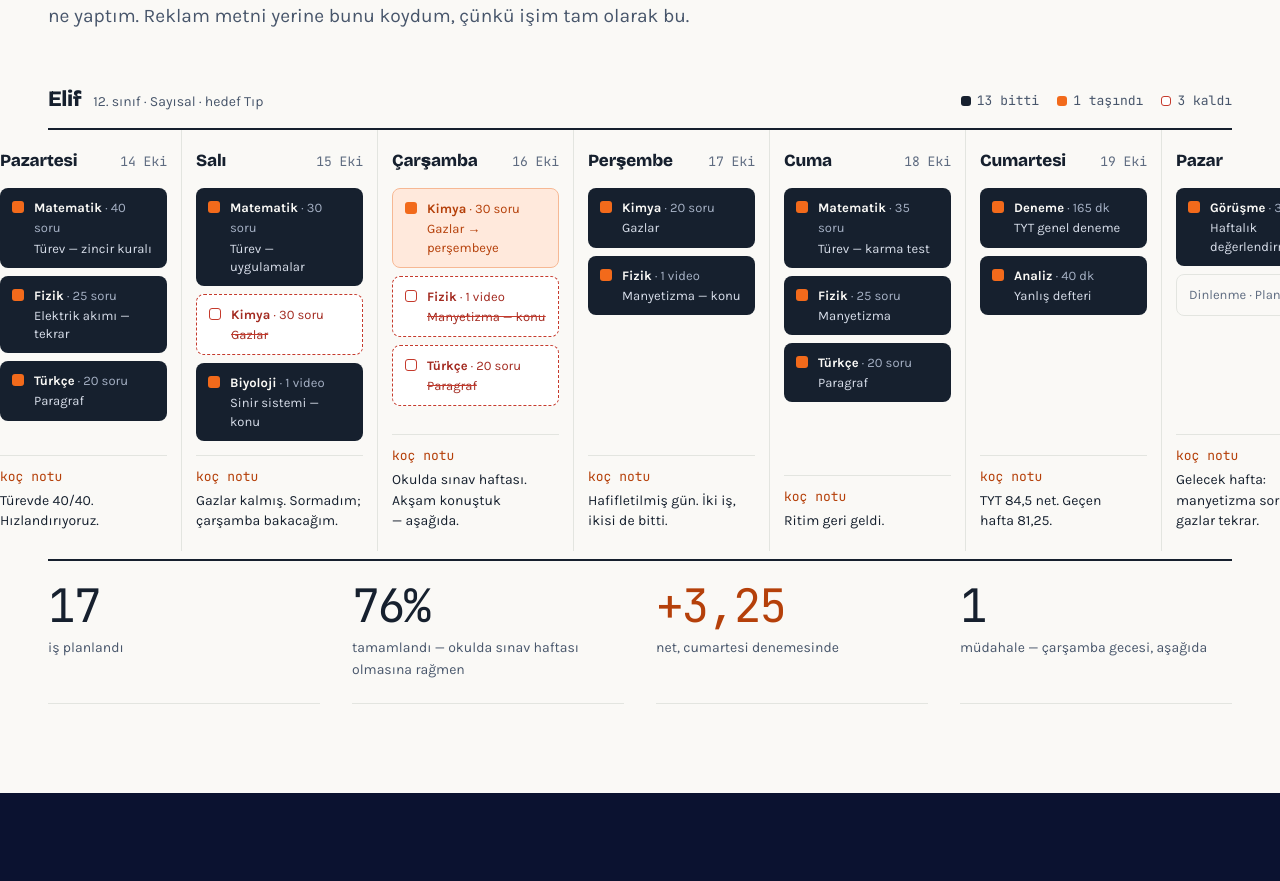
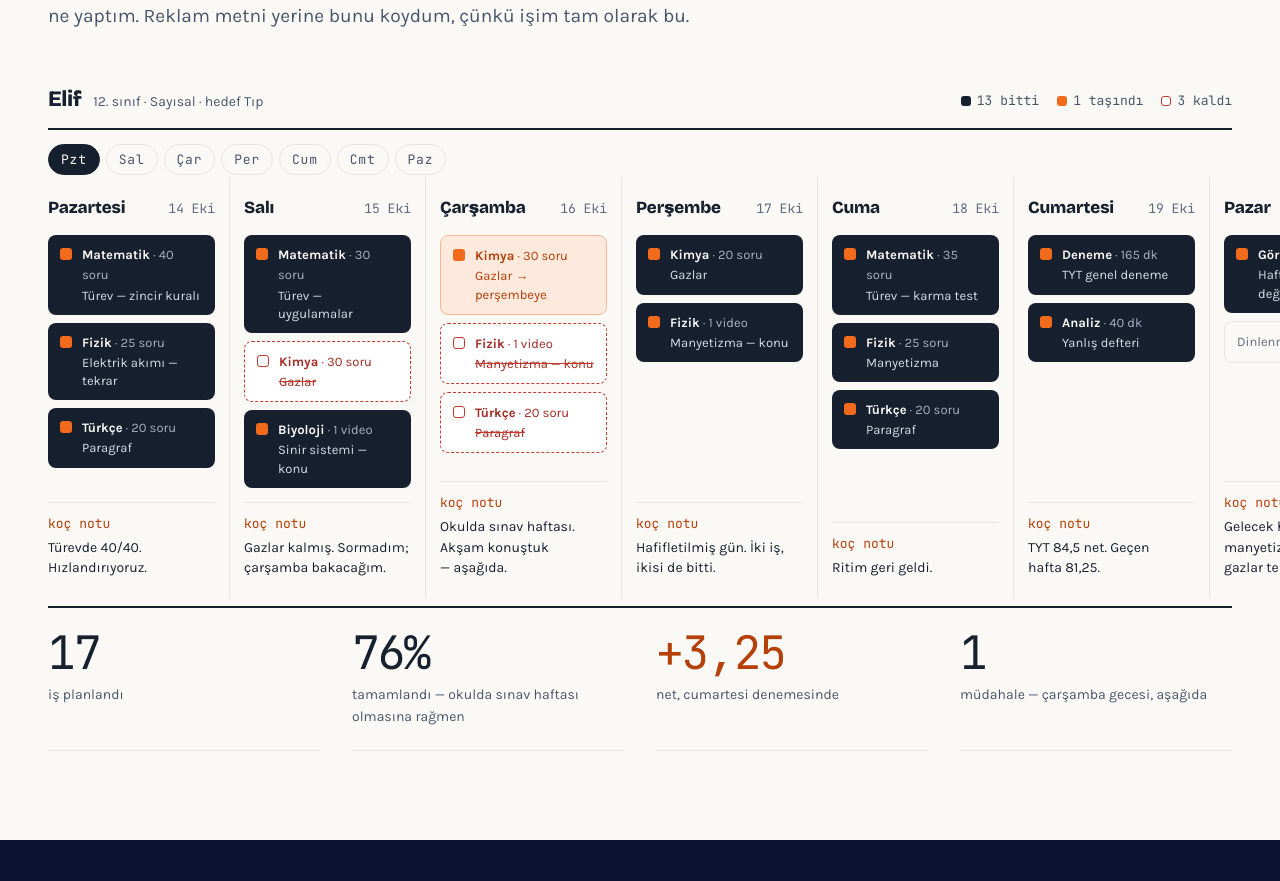
Before and after one commit to haleblioglukivanc/yks-kocluk, a React (Vite) app: page / in a window 1280 px wide. Shown: the part 985-1866 px from the top of the page. Built offline with nearby package versions, Linux system fonts and the light colour scheme; no server answers.

Commit message:
Tanıtım haftası: gün sekmeleri, tek seferlik kaydırma ipucu, kenar boşluğu düzeltmesi

```diff
--- a/src/ekranlar/Tanitim.jsx
+++ b/src/ekranlar/Tanitim.jsx
@@ -6,6 +6,82 @@ import '../tanitim.css'
 /* Koç videosu: public/video/koc.mp4 (10–20 sn, sessiz, döngü).
    Dosya yoksa lacivert zemin ve yer tutucu görünür; sayfa bozulmaz. */
 const VIDEO = '/video/koc.mp4'
+
+function Gunler() {
+  const kap = useRef(null)
+  const [aktif, setAktif] = useState(0)
+  const dokunuldu = useRef(false)
+
+  // Hangi gün görünüyor? (sekme vurgusu için)
+  useEffect(() => {
+    const el = kap.current
+    if (!el) return
+    const olc = () => {
+      const kolonlar = Array.from(el.children)
+      const sol = el.scrollLeft + parseFloat(getComputedStyle(el).paddingLeft || 0)
+      let i = 0
+      kolonlar.forEach((k, n) => { if (k.offsetLeft - sol <= 8) i = n })
+      setAktif(i)
+    }
+    el.addEventListener('scroll', olc, { passive: true })
+    const isaretle = () => { dokunuldu.current = true }
+    el.addEventListener('pointerdown', isaretle, { passive: true })
+    el.addEventListener('wheel', isaretle, { passive: true })
+    return () => { el.removeEventListener('scroll', olc); el.removeEventListener('pointerdown', isaretle); el.removeEventListener('wheel', isaretle) }
+  }, [])
+
+  // Bölüm ekrana ilk girdiğinde küçük bir "beni kaydır" hareketi (bir kez)
+  useEffect(() => {
+    const el = kap.current
+    if (!el) return
+    if (window.matchMedia?.('(prefers-reduced-motion: reduce)').matches) return
+    let yapildi = false
+    const go = new IntersectionObserver(([e]) => {
+      if (!e.isIntersecting || yapildi) return
+      yapildi = true; go.disconnect()
+      if (el.scrollWidth - el.clientWidth < 40 || dokunuldu.current) return
+      const bas = el.scrollLeft, mesafe = 56, sure = 900, t0 = performance.now()
+      const adim = (t) => {
+        if (dokunuldu.current) return
+        const k = Math.min(1, (t - t0) / sure)
+        el.scrollLeft = bas + Math.sin(k * Math.PI) * mesafe
+        if (k < 1) requestAnimationFrame(adim)
+      }
+      setTimeout(() => requestAnimationFrame(adim), 350)
+    }, { threshold: 0.35 })
+    go.observe(el)
+    return () => go.disconnect()
+  }, [])
+
+  const git = (i) => {
+    const el = kap.current; const k = el?.children[i]
+    if (!el || !k) return
+    dokunuldu.current = true
+    el.scrollTo({ left: k.offsetLeft - parseFloat(getComputedStyle(el).paddingLeft || 0), behavior: 'smooth' })
+  }
+
+  return (
+    <>
+      <div className="t-gun-sekmeler" role="tablist" aria-label="Haftanın günleri">
+        {gunler.map((g, i) => (
+          <button key={g.ad} type="button" role="tab" aria-selected={i === aktif}
+            className={'t-gun-sekme' + (i === aktif ? ' t-gun-sekme--aktif' : '')} onClick={() => git(i)}>
+            {g.kisa}
+          </button>
+        ))}
+      </div>
+      <div className="t-gunler" ref={kap}>
+        {gunler.map((g) => (
+          <div key={g.ad} className="t-gun">
+            <div className="t-gun-bas"><span className="t-gun-ad">{g.ad}</span><span className="t-gun-tarih">{g.tarih}</span></div>
+            <div className="t-gorevler">{g.gorevler.map((t, i) => <Gorev key={i} t={t} />)}</div>
+            <p className="t-koc-notu"><span>koç notu</span>{g.not}</p>
+          </div>
+        ))}
+      </div>
+    </>
+  )
+}
 
 function KocVideosu() {
   const [var_, setVar] = useState(false)
@@ -161,15 +237,7 @@ export default function Tanitim({ onGiris }) {
           </div>
         </div>
 
-        <div className="t-gunler">
-          {gunler.map((g) => (
-            <div key={g.ad} className="t-gun">
-              <div className="t-gun-bas"><span className="t-gun-ad">{g.ad}</span><span className="t-gun-tarih">{g.tarih}</span></div>
-              <div className="t-gorevler">{g.gorevler.map((t, i) => <Gorev key={i} t={t} />)}</div>
-              <p className="t-koc-notu"><span>koç notu</span>{g.not}</p>
-            </div>
-          ))}
-        </div>
+        <Gunler />
 
         <div className="t-ozet">
           <div><span className="t-ozet-sayi">{ozet.toplam}</span><span className="t-ozet-not">iş planlandı</span></div>
--- a/src/tanitim.css
+++ b/src/tanitim.css
@@ -108,7 +108,12 @@
 .t-lejant-kutu--tasindi { background: var(--t-turuncu); }
 .t-lejant-kutu--kaldi { border: 1.5px solid var(--t-kalan); background: #fff; }
 
-.t-gunler { display: grid; grid-auto-flow: column; grid-auto-columns: minmax(196px, 1fr); overflow-x: auto; scrollbar-width: none; scroll-snap-type: x mandatory; margin: 0 calc(-1 * clamp(20px, 4cqw, 48px)); padding: 0 clamp(20px, 4cqw, 48px); }
+.t-gunler { display: grid; grid-auto-flow: column; grid-auto-columns: minmax(196px, 1fr); overflow-x: auto; scrollbar-width: none; scroll-snap-type: x mandatory; margin: 0 calc(-1 * clamp(20px, 4cqw, 48px)); padding: 0 clamp(20px, 4cqw, 48px); scroll-padding-inline: clamp(20px, 4cqw, 48px); }
+.t-gun-sekmeler { display: flex; gap: 6px; margin: 14px 0 2px; overflow-x: auto; scrollbar-width: none; }
+.t-gun-sekmeler::-webkit-scrollbar { display: none; }
+.t-gun-sekme { flex: none; appearance: none; border: 1px solid var(--g-cizgi); background: transparent; color: var(--g-grafit); border-radius: 999px; padding: 6px 12px; font-family: var(--marka-mono); font-size: var(--punto-mini); letter-spacing: .06em; cursor: pointer; transition: background .15s, color .15s, border-color .15s; }
+.t-gun-sekme:hover { border-color: var(--g-murekkep); color: var(--g-murekkep); }
+.t-gun-sekme--aktif, .t-gun-sekme--aktif:hover { background: var(--g-murekkep); border-color: var(--g-murekkep); color: var(--g-kagit); }
 .t-gunler::-webkit-scrollbar { display: none; }
 .t-gun { scroll-snap-align: start; border-right: 1px solid var(--g-cizgi); padding: 18px 14px 20px 0; margin-right: 14px; display: flex; flex-direction: column; gap: 14px; min-height: 340px; }
 .t-gun-bas { display: flex; justify-content: space-between; align-items: baseline; }
```
